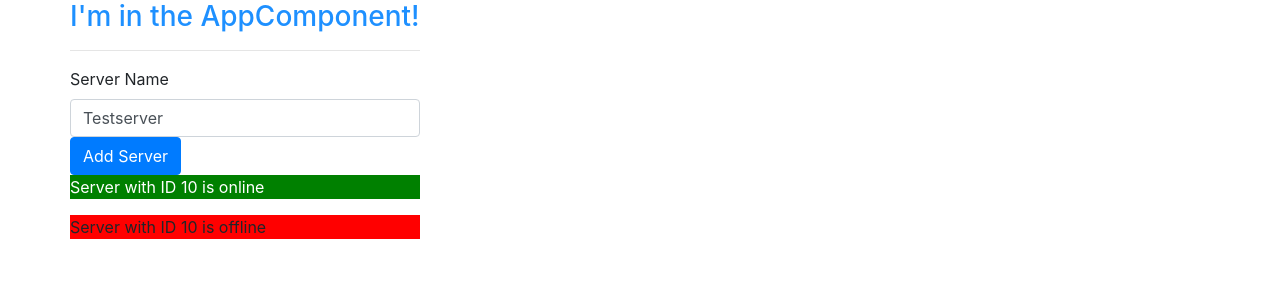
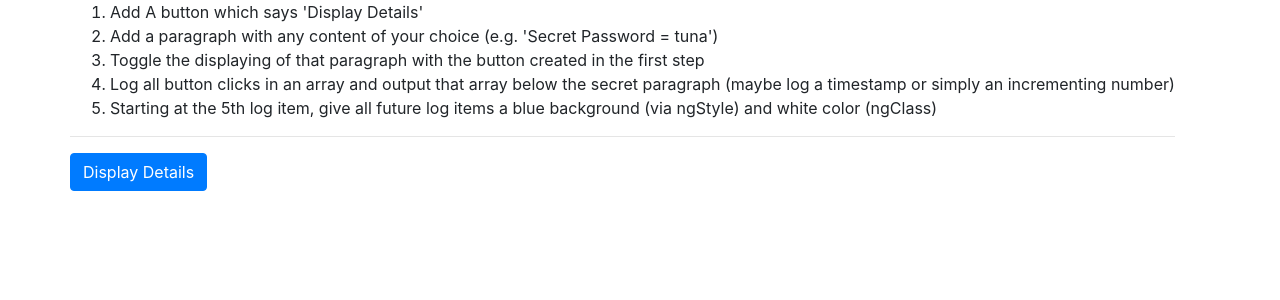
Before and after one commit to renantee/Angular, an Angular app in the folder my-first-app/: page / in a window 1280 px wide. Shown: the top 300 px of the page. Built offline with nearby package versions, Linux system fonts and the light colour scheme.

Commit message:
Assignment 3: Practicing Directives

```diff
--- a/my-first-app/src/app/app.component.css
+++ b/my-first-app/src/app/app.component.css
@@ -1,3 +1,3 @@
-h3 {
-  color: darkblue;
+.white-text {
+  color: white;
 }
--- a/my-first-app/src/app/app.component.html
+++ b/my-first-app/src/app/app.component.html
@@ -1,11 +1,22 @@
 <div class="container">
   <div class="row">
     <div class="col-xs-12">
-      <h3>I'm in the AppComponent!</h3>
+      <ol>
+        <li>Add A button which says 'Display Details'</li>
+        <li>Add a paragraph with any content of your choice (e.g. 'Secret Password = tuna')</li>
+        <li>Toggle the displaying of that paragraph with the button created in the first step</li>
+        <li>Log all button clicks in an array and output that array below the secret paragraph (maybe log a timestamp or simply an incrementing number)</li>
+        <li>Starting at the 5th log item, give all future log items a blue background (via ngStyle) and white color (ngClass)</li>
+      </ol>
       <hr>
-      <app-servers></app-servers>
-      <!--<div app-servers></div>-->
-      <!--<div class="app-servers"></div>-->
+      <!--<button class="btn btn-primary" (click)="showSecret = !showSecret">Display Details</button>-->
+      <button class="btn btn-primary" (click)="onToggleDetails()">Display Details</button>
+      <p *ngIf="showSecret">Secret Password = tuna</p>
+      <div
+        *ngFor="let logItem of log"
+        [ngStyle]="{backgroundColor: logItem >= 5 ? 'blue' : 'transparent'}"
+        [ngClass]="{'white-text': logItem >= 5}"
+      >{{ logItem }}</div>
     </div>
   </div>
 </div>
--- a/my-first-app/src/app/app.component.ts
+++ b/my-first-app/src/app/app.component.ts
@@ -3,12 +3,14 @@
 @Component({
   selector: 'app-root',
   templateUrl: './app.component.html',
-  // styleUrls: ['./app.component.css']
-  styles: [`
-    h3 {
-      color: dodgerblue;
-    }
-  `]
+  styleUrls: ['./app.component.css']
 })
 export class AppComponent {
+  showSecret = false;
+  log = [];
+
+  onToggleDetails() {
+    this.showSecret = !this.showSecret;
+    this.log.push(this.log.length + 1);
+  }
 }
--- a/my-first-app/src/app/app.module.ts
+++ b/my-first-app/src/app/app.module.ts
@@ -4,14 +4,10 @@
 
 
 import { AppComponent } from './app.component';
-import { ServerComponent } from './server/server.component';
-import { ServersComponent } from './servers/servers.component';
 
 @NgModule({
   declarations: [
-    AppComponent,
-    ServerComponent,
-    ServersComponent
+    AppComponent
   ],
   imports: [
     BrowserModule,
```
